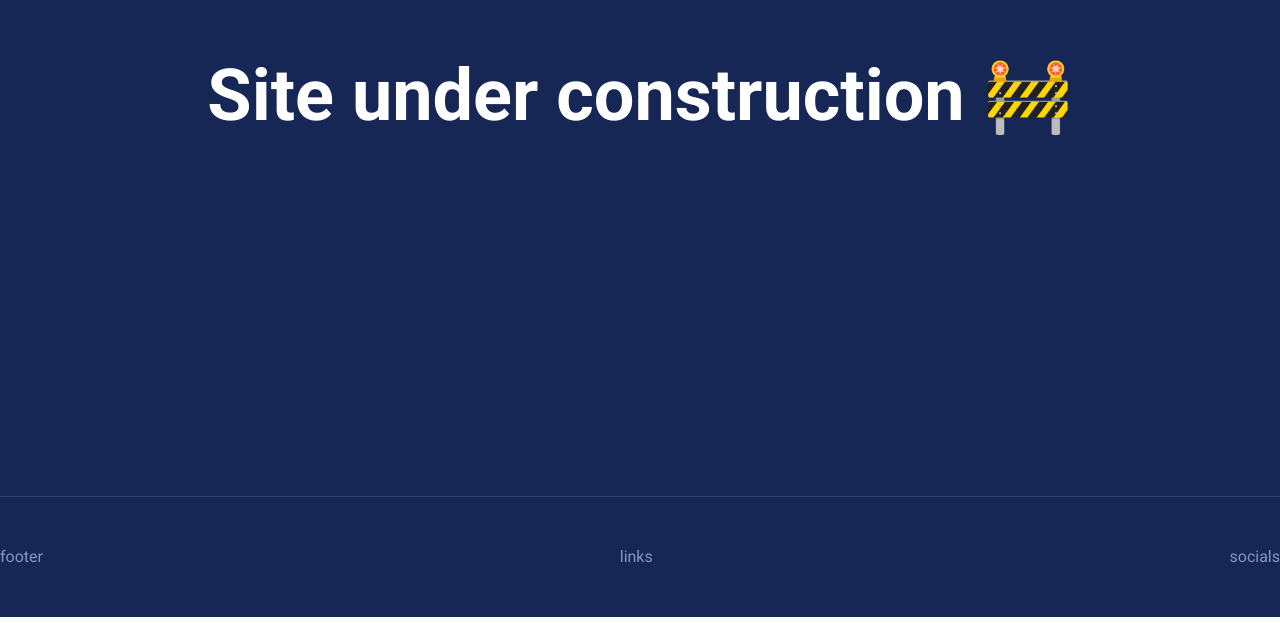
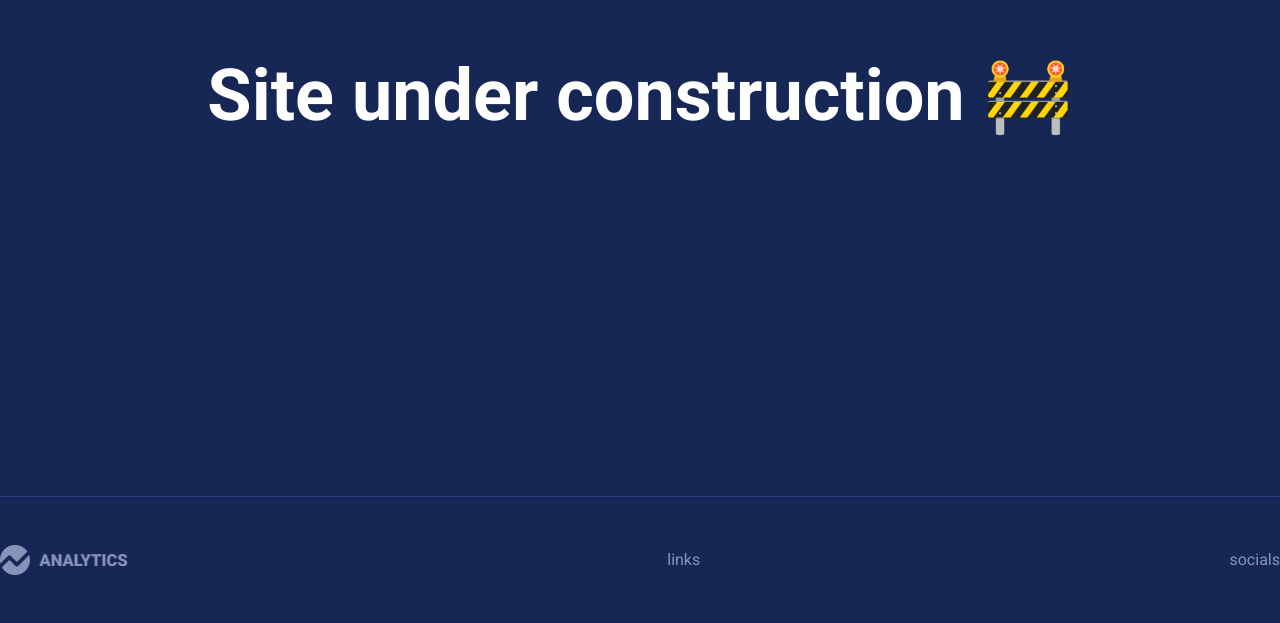
Before and after one commit to bardenHa/saas-analytics-website, a Next.js app: page / in a window 1280 px wide. Shown: the part 442-1065 px from the top of the page. Built offline with nearby package versions, Linux system fonts and the light colour scheme.

Commit message:
feat: alt footer logo

```diff
--- a/app/components/modules/Footer/Footer.tsx
+++ b/app/components/modules/Footer/Footer.tsx
@@ -1,9 +1,16 @@
+import Image from 'next/image';
+
 const Footer = () => {
   return (
     <footer className="bottom-0 px-4 text-base md:px-0 text-secondary-text">
       <div className="border-t border-divider-color"></div>
       <div className="flex items-center justify-between w-full mt-6 md:mt-12">
-        <div className="">footer</div>
+        <Image
+          src="/assets/logo/alt.png"
+          width={138}
+          height={30}
+          alt="analytics alternative logo"
+        />
         <div>links</div>
         <div>socials</div>
       </div>
```
